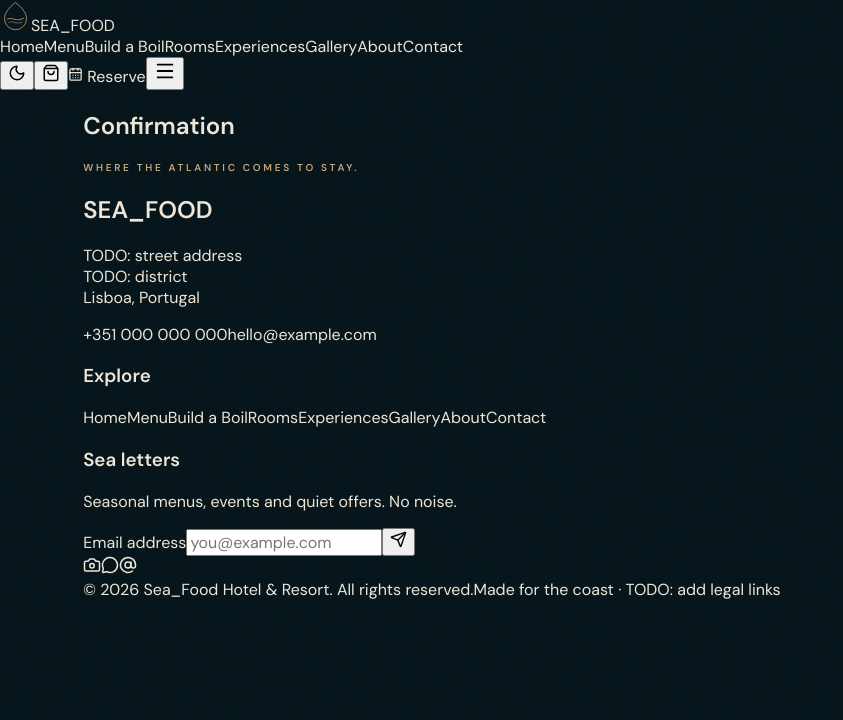
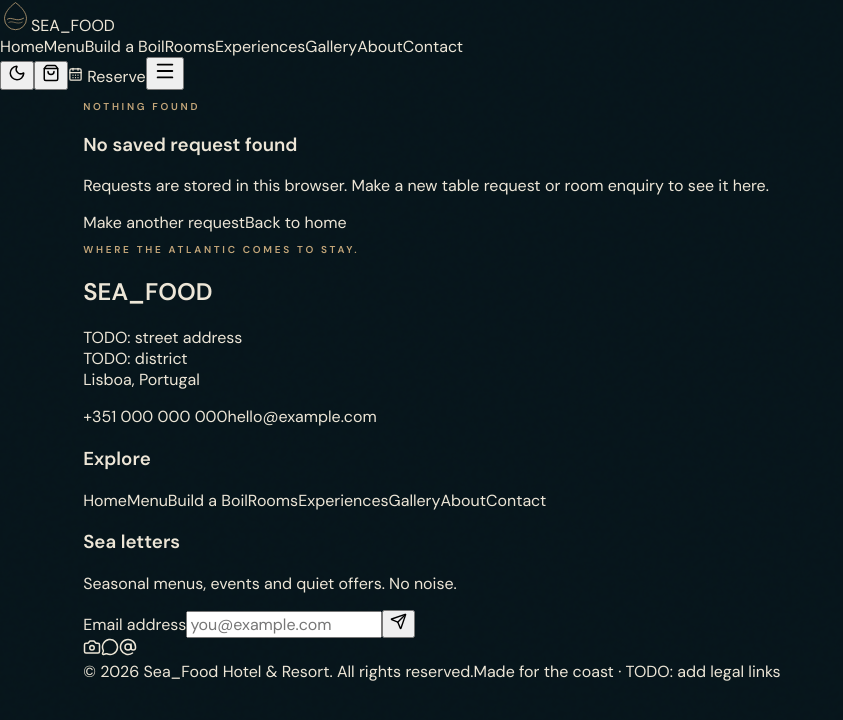
Before and after one commit to Samuel-Fx-1/Sea_Food, a React (Vite) app: page /reservations/confirmation in a window 1280 px wide. Shown: the top 720 px of the page, without its empty margins (0-843 px from the left). Built offline with nearby package versions, Linux system fonts and the light colour scheme.

Commit message:
feat: build booking confirmation page

```diff
--- a/src/pages/ConfirmationPage.tsx
+++ b/src/pages/ConfirmationPage.tsx
@@ -1,10 +1,113 @@
+import { Link, useSearchParams } from 'react-router-dom';
+import { CalendarCheck, Check, KeyRound, Mail } from 'lucide-react';
+import { formatPrice } from '../config/site';
+import { rooms } from '../data/rooms';
 import { Seo } from '../components/common/Seo';
+import {
+  readRoomEnquiries,
+  readTableBookings,
+} from '../utils/bookingStorage';
+import { formatReservationSummary } from '../utils/reservation';
 
 export default function ConfirmationPage() {
+  const [searchParams] = useSearchParams();
+  const reference = searchParams.get('ref');
+  const kind = searchParams.get('kind');
+
+  const booking =
+    kind === 'table' && reference
+      ? readTableBookings().find((item) => item.reference === reference)
+      : undefined;
+  const enquiry =
+    kind === 'room' && reference
+      ? readRoomEnquiries().find((item) => item.reference === reference)
+      : undefined;
+
   return (
-    <section className="page-shell page-gutter">
-      <Seo title="Confirmation" description="Your reservation details." />
-      <h1>Confirmation</h1>
-    </section>
+    <>
+      <Seo
+        title="Reservation received"
+        description="Your Sea_Food reservation or enquiry has been saved on this device."
+      />
+      <section className="confirmation-page section-space page-gutter">
+        {booking ? (
+          <article className="confirmation-card">
+            <div className="confirmation-card__icon"><CalendarCheck size={34} aria-hidden="true" /></div>
+            <p className="eyebrow">Table request saved</p>
+            <h1>We have your table request, {booking.name}.</h1>
+            <p className="confirmation-card__lede">
+              {formatReservationSummary({
+                date: booking.date,
+                time: booking.time,
+                party: booking.guests,
+                name: booking.name,
+                email: booking.email,
+                note: booking.specialRequests,
+                savedAt: booking.savedAt,
+              })}
+            </p>
+            <div className="confirmation-card__reference">
+              <span>Reference</span><strong>{booking.reference}</strong>
+            </div>
+            <ul className="confirmation-list">
+              <li><Mail size={16} aria-hidden="true" /> {booking.email}</li>
+              <li><Check size={16} aria-hidden="true" /> {booking.phone}</li>
+            </ul>
+            {booking.cart.length > 0 ? (
+              <div className="confirmation-card__cart">
+                <h2>Saved with your table</h2>
+                <ul>
+                  {booking.cart.map((item) => (
+                    <li key={item.id}>
+                      <span>{item.name} × {item.quantity}</span>
+                      <span>{formatPrice(item.unitPrice * item.quantity)}</span>
+                    </li>
+                  ))}
+                </ul>
+                <p><small>Indicative total · all prices are placeholders</small></p>
+              </div>
+            ) : null}
+            {booking.specialRequests ? (
+              <blockquote>“{booking.specialRequests}”</blockquote>
+            ) : null}
+            <p className="confirmation-card__note">
+              TODO: connect confirmation emails. For now the request lives in “My Reservation” on this device.
+            </p>
+          </article>
+        ) : enquiry ? (
+          <article className="confirmation-card">
+            <div className="confirmation-card__icon"><KeyRound size={34} aria-hidden="true" /></div>
+            <p className="eyebrow">Room enquiry saved</p>
+            <h1>Thank you, {enquiry.name}.</h1>
+            <p className="confirmation-card__lede">
+              We have your enquiry for {rooms.find((room) => room.slug === enquiry.roomSlug)?.name ?? 'a seaside room'}
+              {' '}from {enquiry.checkIn} to {enquiry.checkOut} for {enquiry.guests} guests.
+            </p>
+            <div className="confirmation-card__reference">
+              <span>Reference</span><strong>{enquiry.reference}</strong>
+            </div>
+            <ul className="confirmation-list">
+              <li><Mail size={16} aria-hidden="true" /> {enquiry.email}</li>
+              <li><Check size={16} aria-hidden="true" /> {enquiry.phone}</li>
+            </ul>
+            {enquiry.message ? <blockquote>“{enquiry.message}”</blockquote> : null}
+            <p className="confirmation-card__note">
+              TODO: connect confirmation emails. Room rates are placeholders until availability is confirmed.
+            </p>
+          </article>
+        ) : (
+          <article className="confirmation-card confirmation-card--empty">
+            <p className="eyebrow">Nothing found</p>
+            <h1>No saved request found</h1>
+            <p>Requests are stored in this browser. Make a new table request or room enquiry to see it here.</p>
+          </article>
+        )}
+
+        <div className="confirmation-actions">
+          <Link className="button button--gold" to="/reservations">Make another request</Link>
+          <Link className="button button--outline" to="/">Back to home</Link>
+        </div>
+      </section>
+    </>
   );
 }
```
